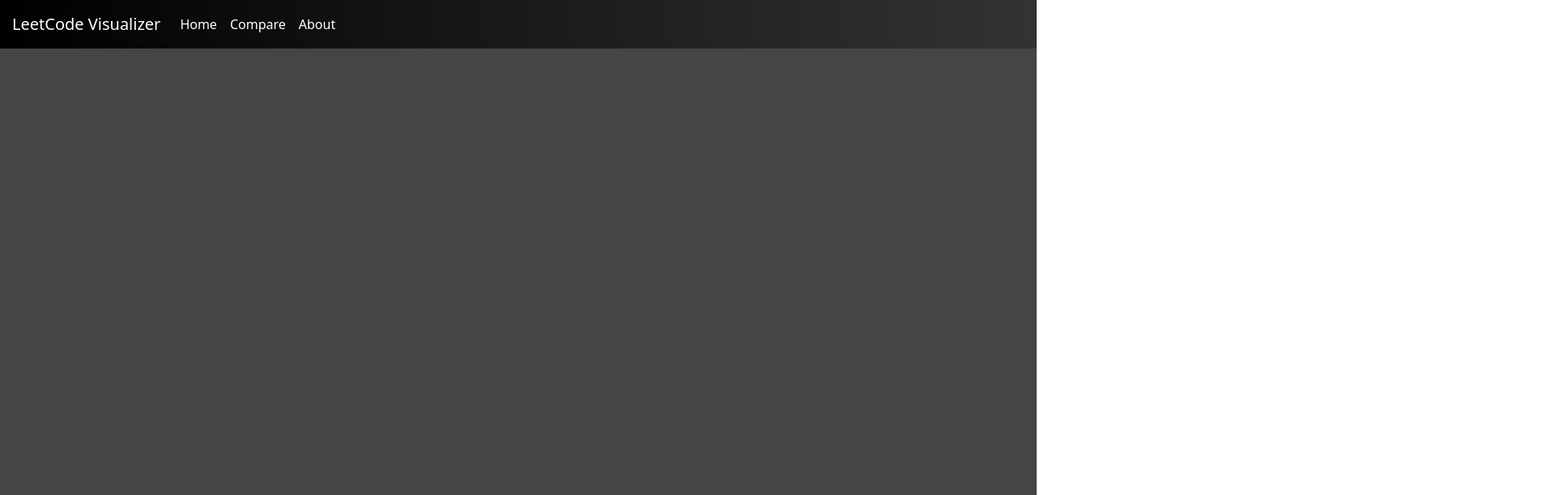
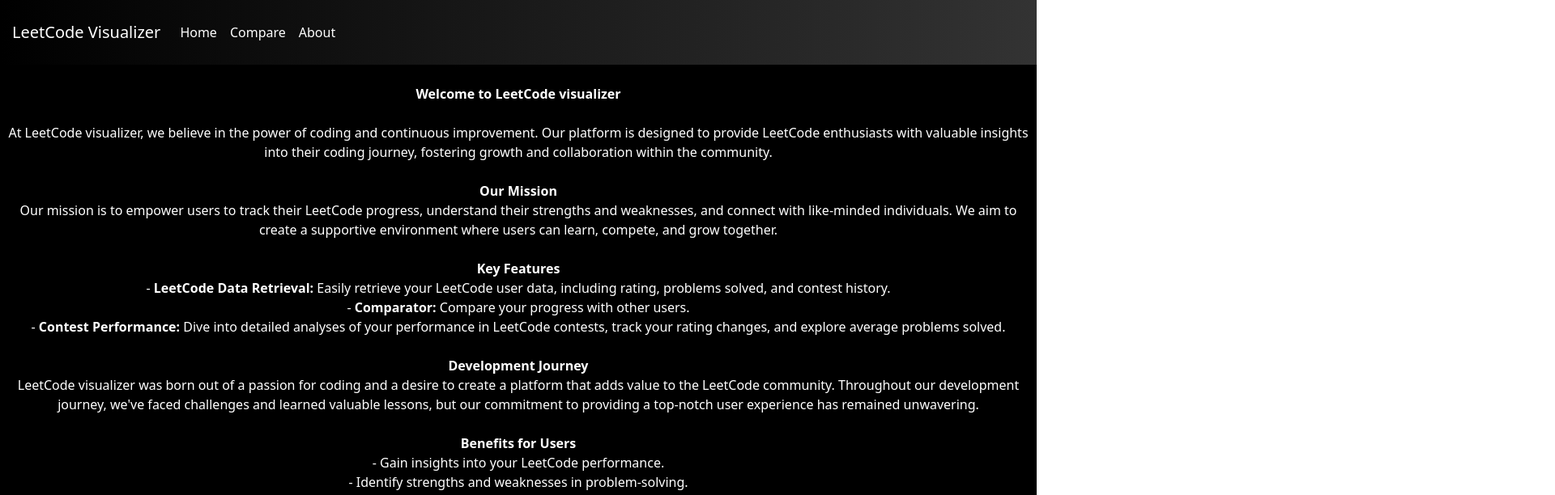
Before and after one commit to prateeksrivastav2/Leetcode_insight, a React (Vite) app: page /about in a window 1280 px wide. Shown: the top 612 px of the page at 81% size, 1920 px wide, since content can reach past the window. Built offline with nearby package versions, Linux system fonts and the light colour scheme.

Commit message:
added about and bit more

```diff
--- a/src/components/About.jsx
+++ b/src/components/About.jsx
@@ -1,12 +1,78 @@
-import React from 'react'
+import React from "react";
 
 const About = () => {
   return (
-    <>
-      this is the about page
-      <div style={{width:'200%',height:'200%',color:'ghostwhite'}}></div>
-    </>
-  )
-}
+    <div
+      className="about"
+      style={{
+        marginTop: "8vh",
+        color: "white",
+        fontSize: "2vh",
+        backgroundColor: "black",
+      }}
+    >
+      <br />
+      <b>
+      Welcome to LeetCode visualizer
+      </b>
+      <br />
+      <br />
+      At LeetCode visualizer, we believe in the power of coding and continuous
+      improvement. Our platform is designed to provide LeetCode enthusiasts with
+      valuable insights into their coding journey, fostering growth and
+      collaboration within the community.
+      <br />
+      <br />
+      <b>Our Mission</b>
+      <br />
+      Our mission is to empower users to track their LeetCode progress,
+      understand their strengths and weaknesses, and connect with like-minded
+      individuals. We aim to create a supportive environment where users can
+      learn, compete, and grow together.
+      <br />
+      <br />
+      <b>Key Features</b>
+      <br />- <b>LeetCode Data Retrieval:</b> Easily retrieve your LeetCode user
+      data, including rating, problems solved, and contest history.
+      <br />- <b>Comparator:</b> Compare your progress with other users.
+      <br />- <b>Contest Performance:</b> Dive into detailed analyses of your
+      performance in LeetCode contests, track your rating changes, and explore
+      average problems solved.
+      <br />
+      <br />
+      <b>Development Journey</b>
+      <br />
+      LeetCode visualizer was born out of a passion for coding and a desire to
+      create a platform that adds value to the LeetCode community. Throughout
+      our development journey, we've faced challenges and learned valuable
+      lessons, but our commitment to providing a top-notch user experience has
+      remained unwavering.
+      <br />
+      <br />
+      <b>Benefits for Users</b>
+      <br />
+      - Gain insights into your LeetCode performance.
+      <br />
+      - Identify strengths and weaknesses in problem-solving.
+      <br />
+      - Connect with fellow coders for shared learning and friendly competition.
+      <br />
+      <br />
+      <br />
+      <b>Future Plans</b>
+      <br />
+      We're continuously working on enhancing your experience on LeetCode visualizer. Stay tuned for upcoming features and improvements that will further
+      enrich your coding exploration.
+      <br />
+      <br />
+      <b>Get in Touch</b>
+      <br />
+      Have questions, suggestions, or just want to say hello? Feel free to reach
+      out to us at rawatsuyash78@gmail.com.
+      <br />
+      <br /> Happy Leetcoding!
+    </div>
+  );
+};
 
-export default About
+export default About;
--- a/src/components/Navbar.jsx
+++ b/src/components/Navbar.jsx
@@ -10,7 +10,7 @@
 
   const navbarStyles = {
     background: 'linear-gradient(to left, #333, #000)',
-    height: expanded ? '180px' : '60px',
+    height: expanded ? '30vh' : '10vh',
     transition: 'width 0.3s ease',
     width: expanded ? '100%' : '100%',
   };
```
